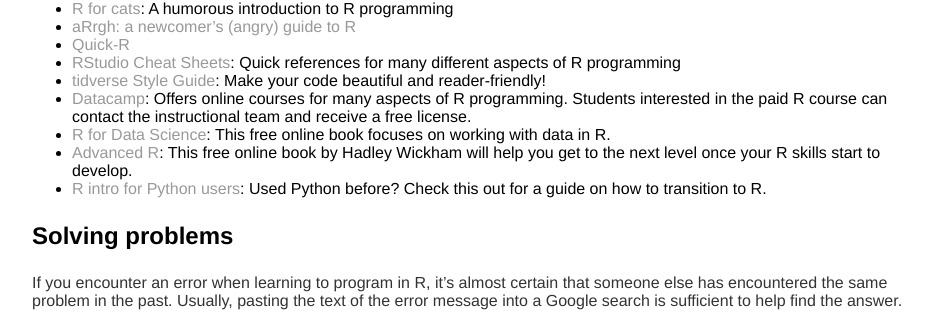
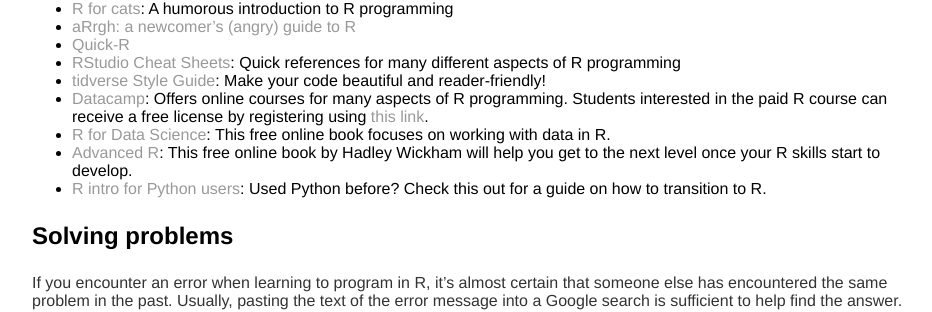
Before and after one commit to stats60/stats60.github.io, a Jekyll site: the page built from resources/index.md, in a window 1280 px wide. Shown: the part 536-848 px from the top of the page, without its empty margins (160-1092 px from the left). Built offline with Jekyll 4.4.1, drawn with Linux system fonts in a browser that asks for light colours; our own code applies the rules of GitHub Pages for plain Markdown files.

Commit message:
datacamp

```diff
--- a/resources/index.md
+++ b/resources/index.md
@@ -20,7 +20,7 @@
 - [Quick-R](http://www.statmethods.net/index.html)
 - [RStudio Cheat Sheets](https://www.rstudio.com/resources/cheatsheets/): Quick references for many different aspects of R programming
 - [tidverse Style Guide](https://style.tidyverse.org/): Make your code beautiful and reader-friendly!
-- [Datacamp](https://www.datacamp.com/): Offers online courses for many aspects of R programming. Students interested in the paid R course can contact the instructional team and receive a free license.
+- [Datacamp](https://www.datacamp.com/): Offers online courses for many aspects of R programming. Students interested in the paid R course can receive a free license by registering using [this link](https://datacamp.com/groups/shared_links/c4d7dec1d3c46a8b06ac748551d1d3136528d012173b3e2659206e89bc1dbabf).
 - [R for Data Science](http://r4ds.had.co.nz/index.html): This free online book focuses on working with data in R.
 - [Advanced R](http://adv-r.had.co.nz/): This free online book by Hadley Wickham will help you get to the next level once your R skills start to develop.
 - [R intro for Python users](http://ramnathv.github.io/pycon2014-r/): Used Python before? Check this out for a guide on how to transition to R.
```
